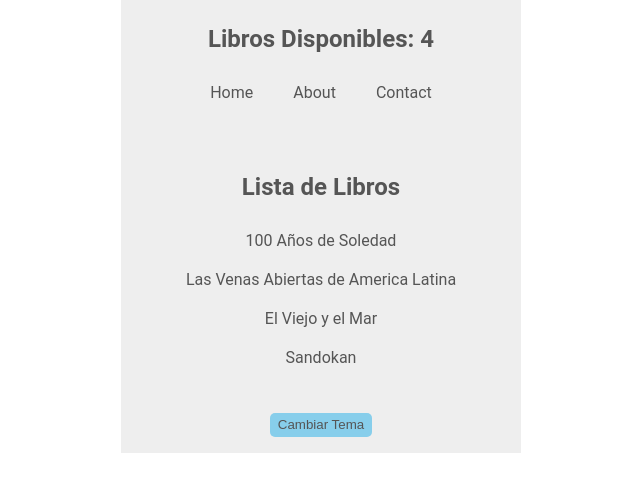
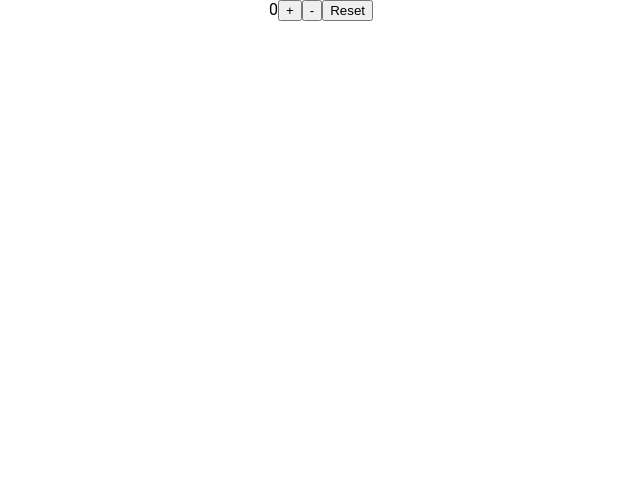
Before and after one commit to lucianoruizm/curso-react, a React (Create React App) app: page / in a window 1280 px wide. Shown: the top 492 px of the page, without its empty margins (319-959 px from the left). Built offline with nearby package versions, Linux system fonts and the light colour scheme.

Commit message:
clase 7 parte B: useReducer ejemplos

```diff
--- a/src/App.js
+++ b/src/App.js
@@ -1,29 +1,14 @@
 import './App.css';
 import { AppContainer } from './App.styled';
-import BooksList from './components/BooksList';
+import Counter from './components/Counter';
 import Navbar from './components/Navbar';
-import ThemeToggle from './components/ThemeToggle';
-import BooksContextProvider from './contexts/BooksContext';
-import ThemeContextProvider from './contexts/ThemeContext';
 
 
 function App() {
 
   return (
     <AppContainer>
-
-      <ThemeContextProvider>
-        <BooksContextProvider>
-
-          <Navbar />
-
-          <BooksList/>
-
-          <ThemeToggle/>
-
-        </BooksContextProvider>
-        </ThemeContextProvider>
-
+      <Counter></Counter>
     </AppContainer>
   );
 }
--- /dev/null
+++ b/src/components/Counter/index.js
@@ -0,0 +1,17 @@
+import { useReducer } from "react";
+import countReducer, { ACTIONS } from "../../reducers/countReducer";
+
+function Counter() {
+    const [count, dispatch] = useReducer(countReducer, 0);
+
+    return (
+        <div>
+            <span>{ count }</span>
+            <button onClick={() => dispatch({ type: ACTIONS.INCREMENT })}>+</button>
+            <button onClick={() => dispatch({ type: ACTIONS.DECREMENT })}>-</button>
+            <button onClick={() => dispatch({ type: ACTIONS.RESET })}>Reset</button>
+        </div>
+    )
+}
+
+export default Counter
--- /dev/null
+++ b/src/reducers/countReducer.js
@@ -0,0 +1,18 @@
+export const ACTIONS = {
+    INCREMENT: 'increment',
+    DECREMENT: 'decrement',
+    RESET: 'reset',
+}
+
+export default function countReducer(state, action) {
+    switch (action.type) {
+        case ACTIONS.INCREMENT:
+            return state + 1;
+        case ACTIONS.DECREMENT:
+            return state - 1;
+        case ACTIONS.RESET:
+            return 0;
+        default:
+            return state;
+    }
+}
```
